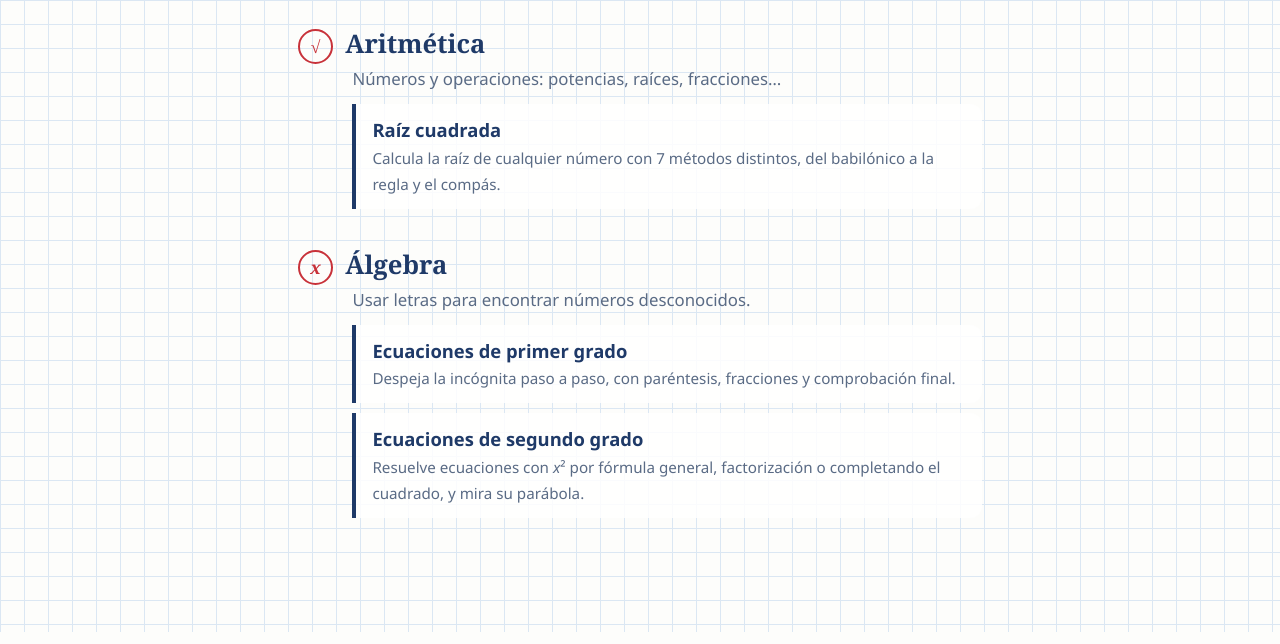
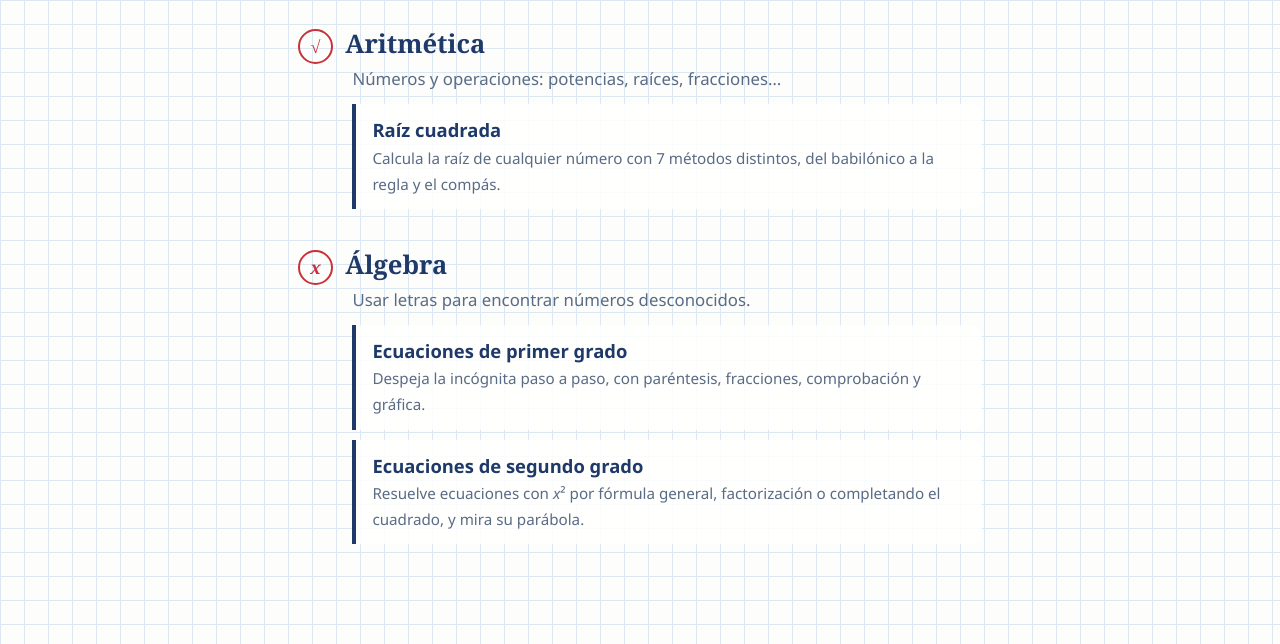
Before and after one commit to HackNieto/math-notes, a plain HTML site: page index.html in a window 1280 px wide. Shown: the part 168-812 px from the top of the page. Drawn offline with Linux system fonts and the light colour scheme.

Commit message:
Modify description for primer grado equations
Updated the description for 'Ecuaciones de primer grado' to include graphical representation.

```diff
--- a/index.html
+++ b/index.html
@@ -79,7 +79,7 @@ footer{border-top:1px dashed var(--line); padding-top:16px; color:var(--soft); f
       <li>
         <a class="herramienta" href="algebra/ecuaciones-primer-grado.html">
           <strong>Ecuaciones de primer grado</strong>
-          <span>Despeja la incógnita paso a paso, con paréntesis, fracciones y comprobación final.</span>
+          <span>Despeja la incógnita paso a paso, con paréntesis, fracciones, comprobación y gráfica.</span>
         </a>
       </li>
       <li>
```
